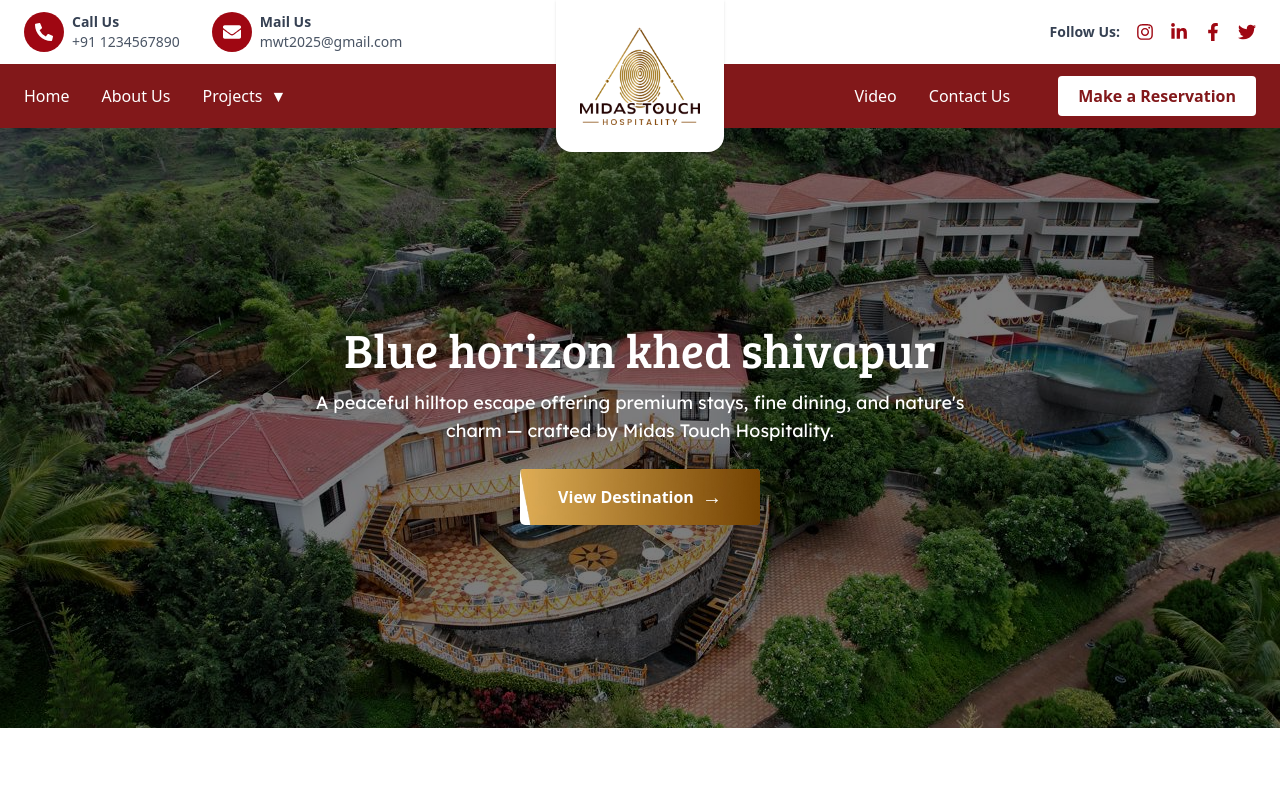
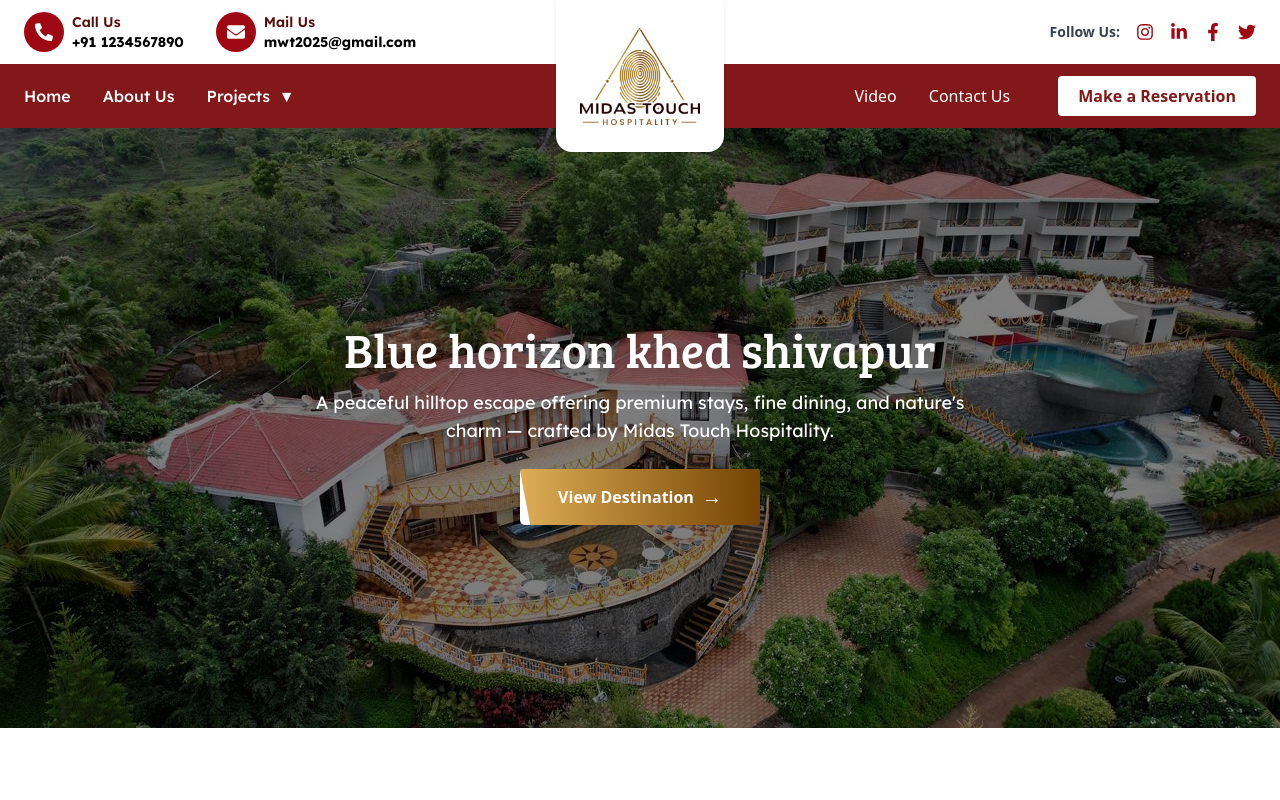
Before and after one commit to Krishkha/midas_touch, a React (Vite) app: page / in a window 1280 px wide. Shown: the top 800 px of the page. Built offline with nearby package versions, Linux system fonts and the light colour scheme.

Commit message:
complete web page

```diff
--- a/src/component/Navbar.jsx
+++ b/src/component/Navbar.jsx
@@ -18,9 +18,9 @@ const Navbar = () => {
             <div className="w-10 h-10 bg-red-800 flex justify-center items-center rounded-full">
               <FaPhoneAlt className="text-white text-lg" />
             </div>
-            <div>
-              <p className="font-semibold text-gray-700">Call Us</p>
-              <p className="text-gray-600">+91 1234567890</p>
+            <div style={{ fontFamily: "Lexend", fontWeight: 700 }}>
+              <p className="font-semibold text-[#5C0A08]">Call Us</p>
+              <p className="text-black">+91 1234567890</p>
             </div>
           </div>
 
@@ -28,9 +28,9 @@ const Navbar = () => {
             <div className="w-10 h-10 bg-red-800 flex justify-center items-center rounded-full">
               <FaEnvelope className="text-white text-lg" />
             </div>
-            <div>
-              <p className="font-semibold text-gray-700">Mail Us</p>
-              <p className="text-gray-600">mwt2025@gmail.com</p>
+            <div style={{ fontFamily: "Lexend", fontWeight: 700 }}>
+              <p className="font-semibold text-[#5C0A08]">Mail Us</p>
+              <p className="text-black">mwt2025@gmail.com</p>
             </div>
           </div>
         </div>
@@ -53,8 +53,8 @@ const Navbar = () => {
       </div>
 
       <div className="bg-red-900 text-white px-6 py-3 flex justify-between items-center">
-        <ul className="flex space-x-8 font-medium">
-          <li className="cursor-pointer hover:text-yellow-400">Home</li>
+        <ul className="flex space-x-8 font-medium" style={{ fontFamily: "Lexend", fontWeight: 500 }}>
+          <li className="cursor-pointer hover:text-yellow-400" >Home</li>
           <li className="cursor-pointer hover:text-yellow-400">About Us</li>
           <li className="cursor-pointer hover:text-yellow-400 relative group">
             Projects <span className="ml-1">▼</span>
--- a/src/component/Slider.jsx
+++ b/src/component/Slider.jsx
@@ -87,13 +87,15 @@ const Slider = () => {
         slidesPerView={"auto"} // makes w-80 respected
         centeredSlides={false} // remove extra centering space
         grabCursor={true}
-        slidesPerView={5}
+        // slidesPerView={5}
         loop={true}
-        // breakpoints={{
-        //   0: { slidesPerView: 1 },
-        //   768: { slidesPerView: 2 },
-        //   1024: { slidesPerView: 3 },
-        // }}
+        breakpoints={{
+          0: { slidesPerView: 1 }, // Mobile
+          640: { slidesPerView: 2 }, // Small screens
+          1024: { slidesPerView: 3 }, // Tablet
+          1280: { slidesPerView: 4 }, // Desktop
+          1536: { slidesPerView: 5 }, // Large screens
+        }}
         className="gap-0 h-100"
       >
         {data.map((p) => (
--- a/vite.config.js
+++ b/vite.config.js
@@ -5,4 +5,5 @@ import tailwindcss from '@tailwindcss/vite'
 // https://vite.dev/config/
 export default defineConfig({
   plugins: [react(),tailwindcss(),],
+  base: "/midas_touch/"
 })
```
Also changed, not shown: package.json (+7 -1 lines), 1 other file (tests, documents, lock files or other folders).
